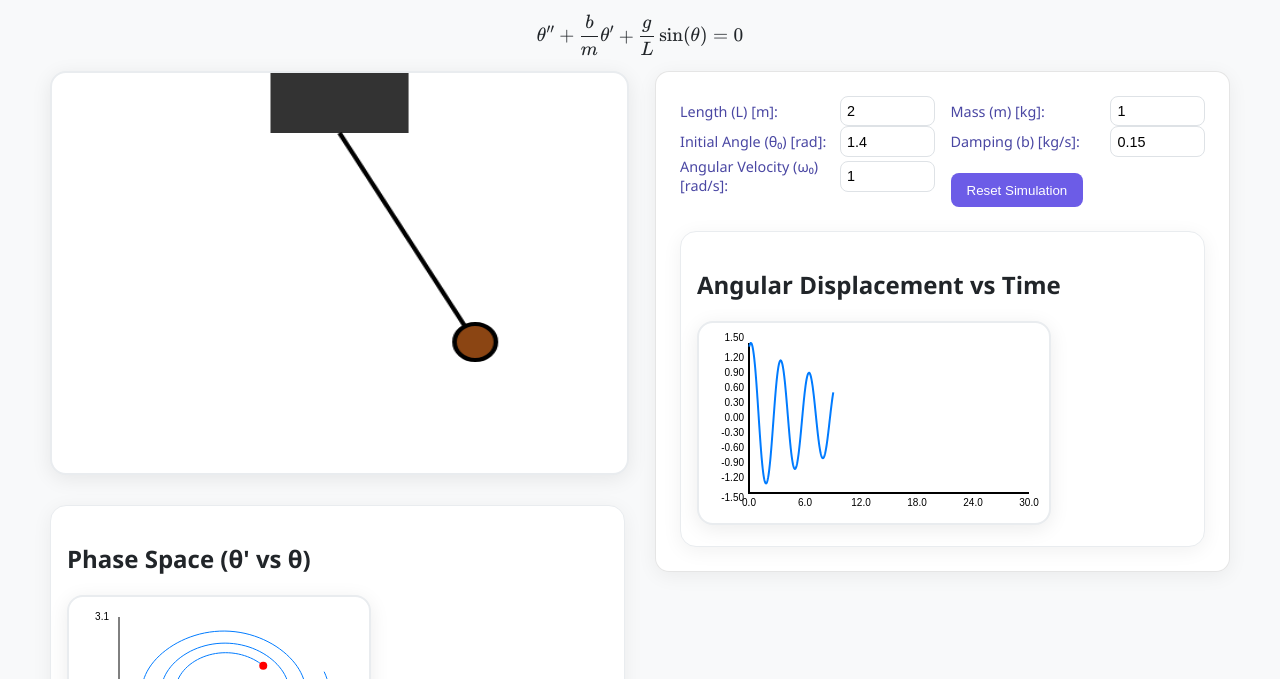
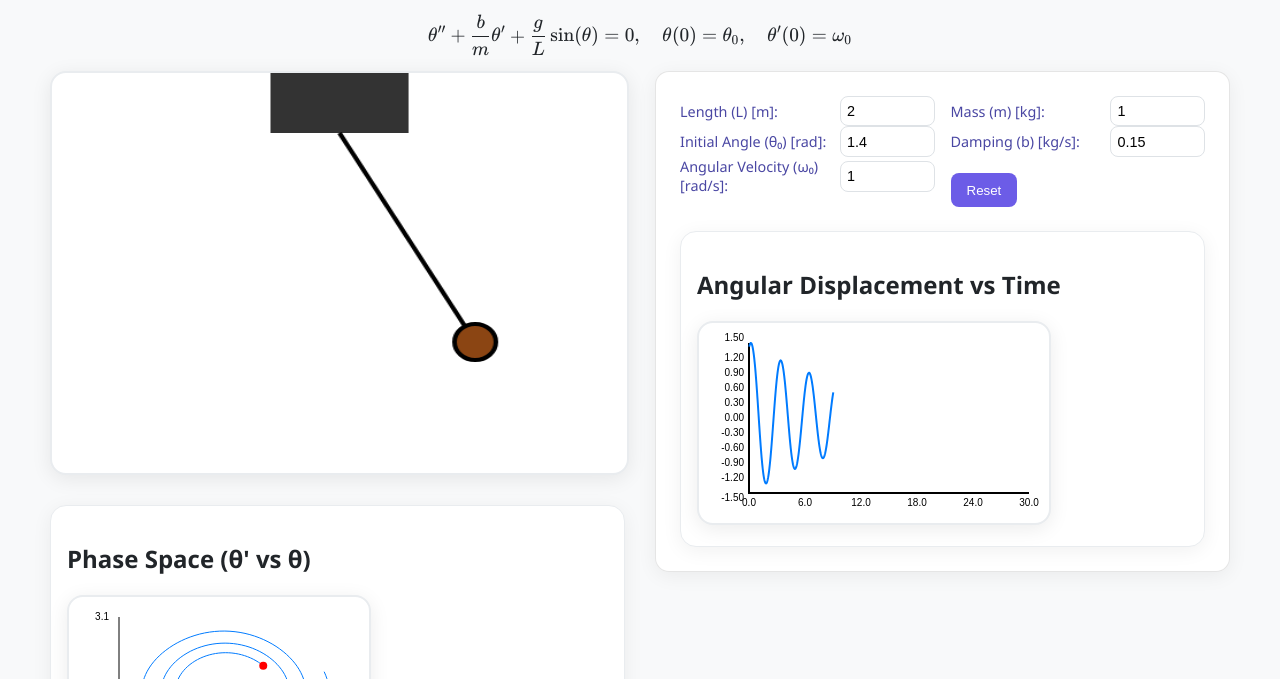
Before and after one commit to shelvean/skapita, a plain HTML site: page pendulum.html in a window 1280 px wide. Shown: the part 121-800 px from the top of the page. Drawn offline with nearby package versions, Linux system fonts and the light colour scheme.

Commit message:
Update pendulum.html

```diff
--- a/pendulum.html
+++ b/pendulum.html
@@ -143,7 +143,7 @@
                     <div>
                         <label for="mass">Mass (m) [kg]:<input type="number" id="mass" value="1" step="0.1"></label>
                         <label for="damping">Damping (b) [kg/s]:<input type="number" id="damping" value="0.15" step="0.01"></label>
-                        <button onclick="resetSimulation()" style="margin-top: 1rem;">Reset Simulation</button>
+                        <button onclick="resetSimulation()" style="margin-top: 1rem;">Reset </button>
                     </div>
                 </div>
                 <div class="graph-container">
@@ -468,7 +468,7 @@
 
         document.addEventListener('DOMContentLoaded', () => {
             katex.render(
-                `\\theta'' + \\frac{b}{m} \\theta' + \\frac{g}{L} \\sin(\\theta) = 0`,
+                `\\theta'' + \\frac{b}{m} \\theta' + \\frac{g}{L} \\sin(\\theta) = 0,  \\quad \\theta(0) = \\theta_0, \\quad \\theta'(0) = \\omega_0`,
                 document.getElementById('equationGeneral'),
                 { throwOnError: false, displayMode: true }
             );
```
